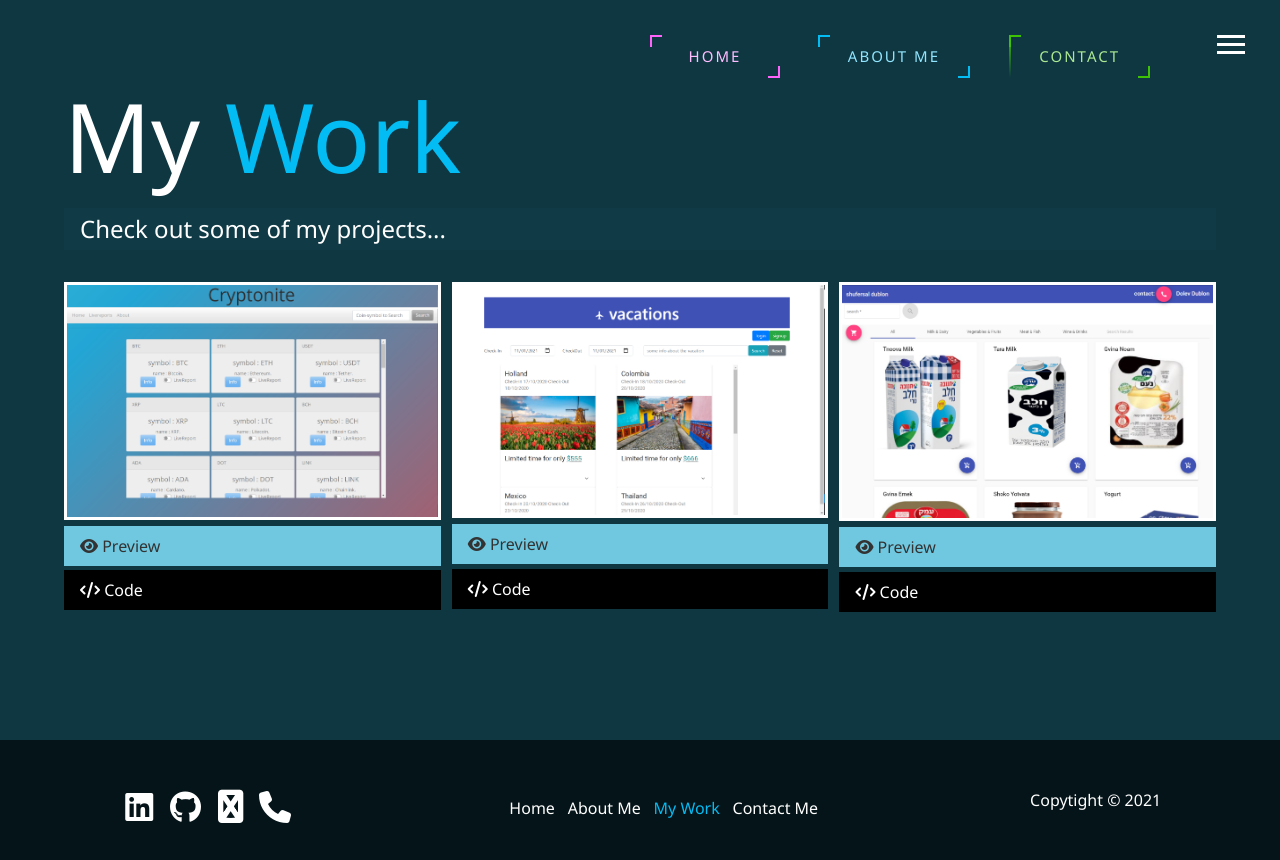
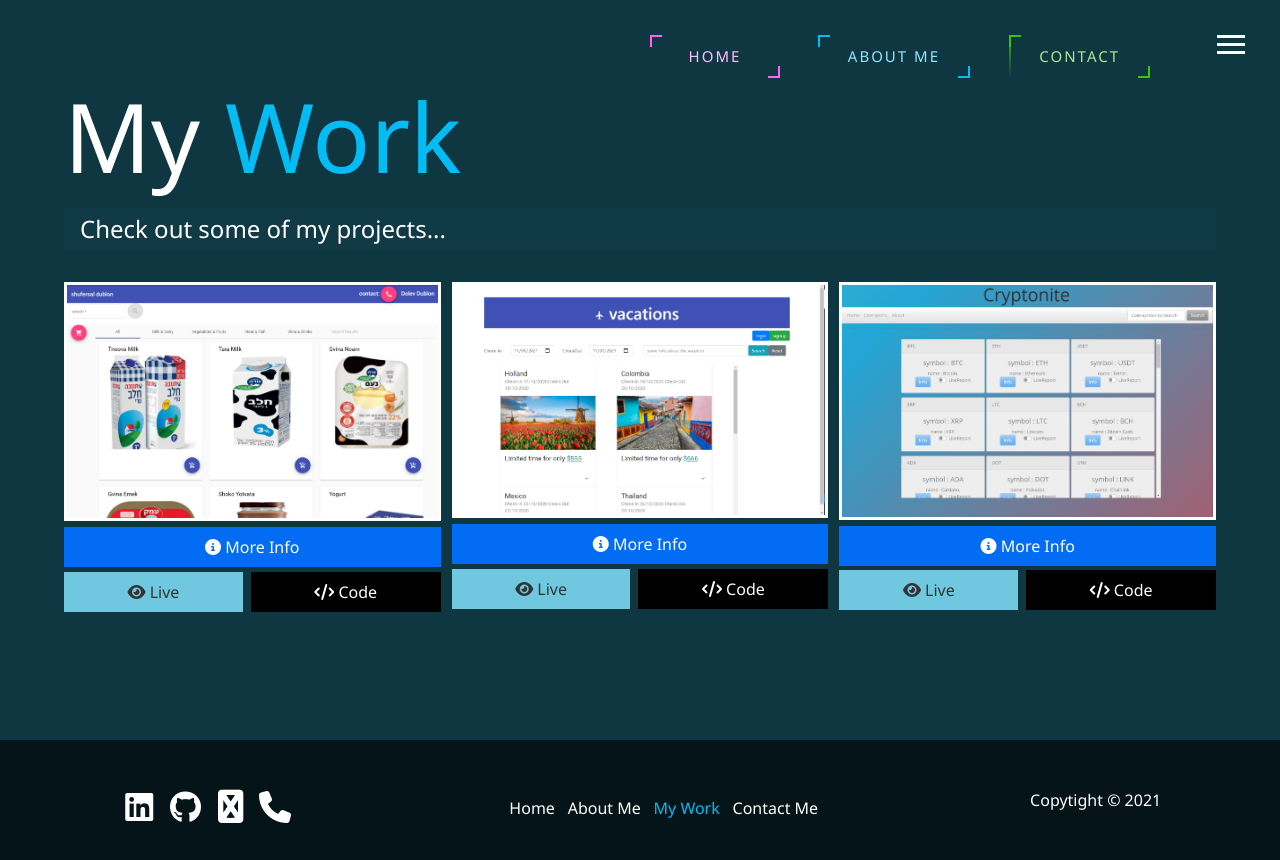
Before and after one commit to dolev146/dolev-portfolio, a website: page dist/work.html in a window 1280 px wide. Drawn offline with Linux system fonts and the light colour scheme.

Commit message:
adding the grid layout for the work buttons

```diff
--- a/scss/_aboutpage.scss
+++ b/scss/_aboutpage.scss
@@ -55,7 +55,7 @@
 
 .about-info {
   display: grid;
-  grid-gap: 30px;
+  gap: 30px;
   grid-template-areas:
     "bioimage bio bio"
     "job1 job2 job3";
--- a/scss/_contactpage.scss
+++ b/scss/_contactpage.scss
@@ -57,7 +57,7 @@ ul {
 .contact form {
   display: grid;
   grid-template-columns: 1fr 1fr;
-  grid-gap: 20px;
+ gap: 20px;
 }
 
 .contact form label {
--- a/scss/_workpage.scss
+++ b/scss/_workpage.scss
@@ -3,7 +3,7 @@
 .projects {
   display: grid;
   grid-template-columns: repeat(3, 1fr);
-  grid-gap: 0.7rem;
+  gap: 0.7rem;
 
   img {
     width: 100%;
@@ -100,7 +100,8 @@
 // Button Styles
 .btn {
   display: block;
-  padding: 0.5rem 1rem;
+  padding: 0.5rem calc(1rem - 10px);
+  text-align: center;
   border: 0;
   margin-bottom: 0.3rem;
   &:hover {
@@ -114,12 +115,21 @@
   @extend .btn;
   background: darken($color: $primary-color, $amount: 50);
   color: #fff;
+  grid-area: btn-dark;
 }
 
 .btn-light {
   @extend .btn;
   background: lighten($color: $primary-color, $amount: 50);
   color: #333;
+  grid-area: btn-light;
+}
+
+.btn-info {
+  @extend .btn;
+  background: adjust-hue($color: $secondary-color, $degrees: 20deg);
+  color: #fff;
+  grid-area: btn-info;
 }
 
 //Contact Page
@@ -146,3 +156,14 @@
 //     }
 //   }
 // }
+
+.button-container {
+  width: 100%;
+  display: grid;
+  // grid-template-columns: 1fr 1fr;
+  // grid-template-rows: 1fr 1fr;
+  column-gap: 8px;
+  grid-template-areas:
+    "btn-info btn-info"
+    "btn-light btn-dark";
+}
```
Also changed, not shown: dist/css/main.css, dist/index.html, dist/work.html.
